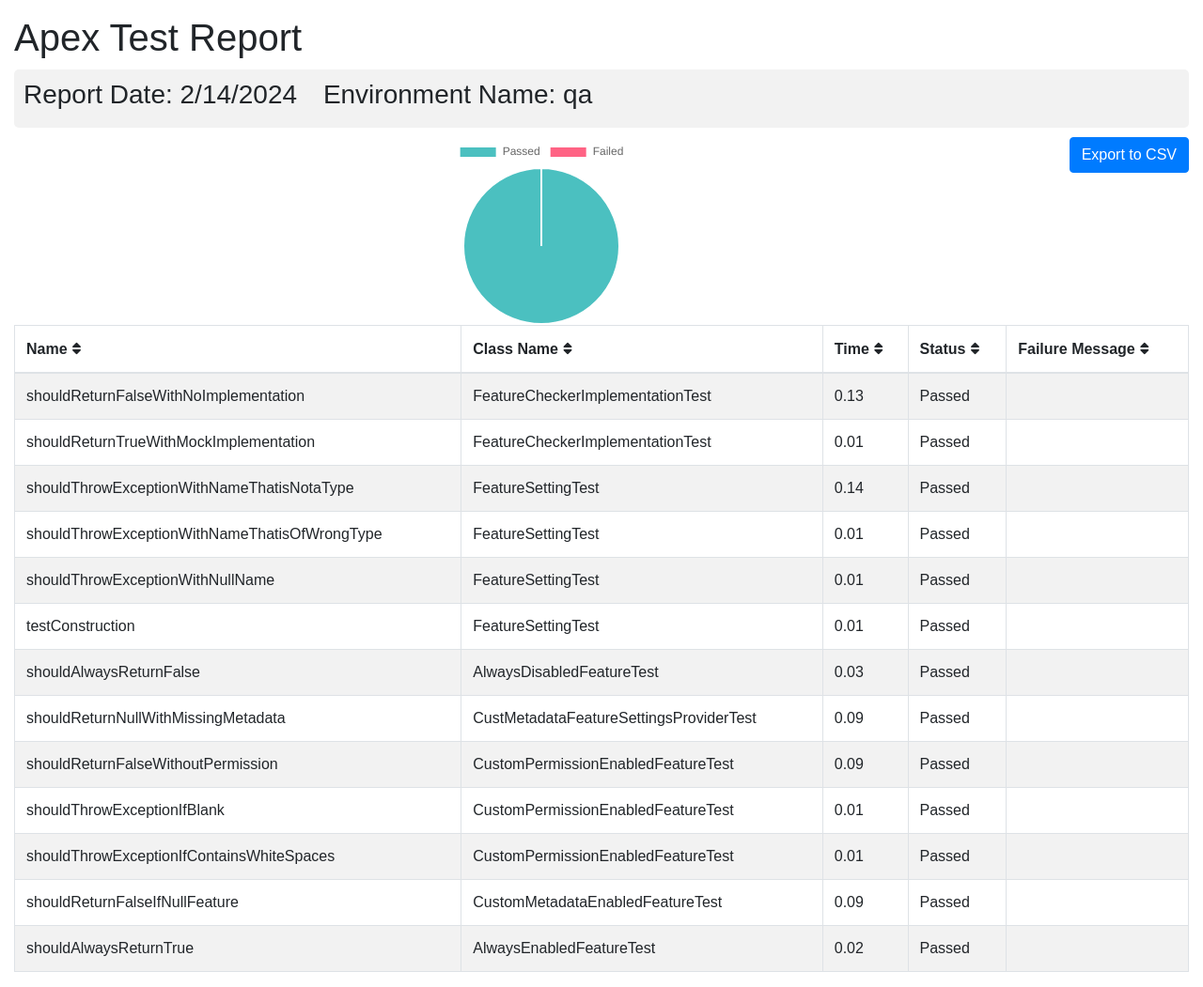
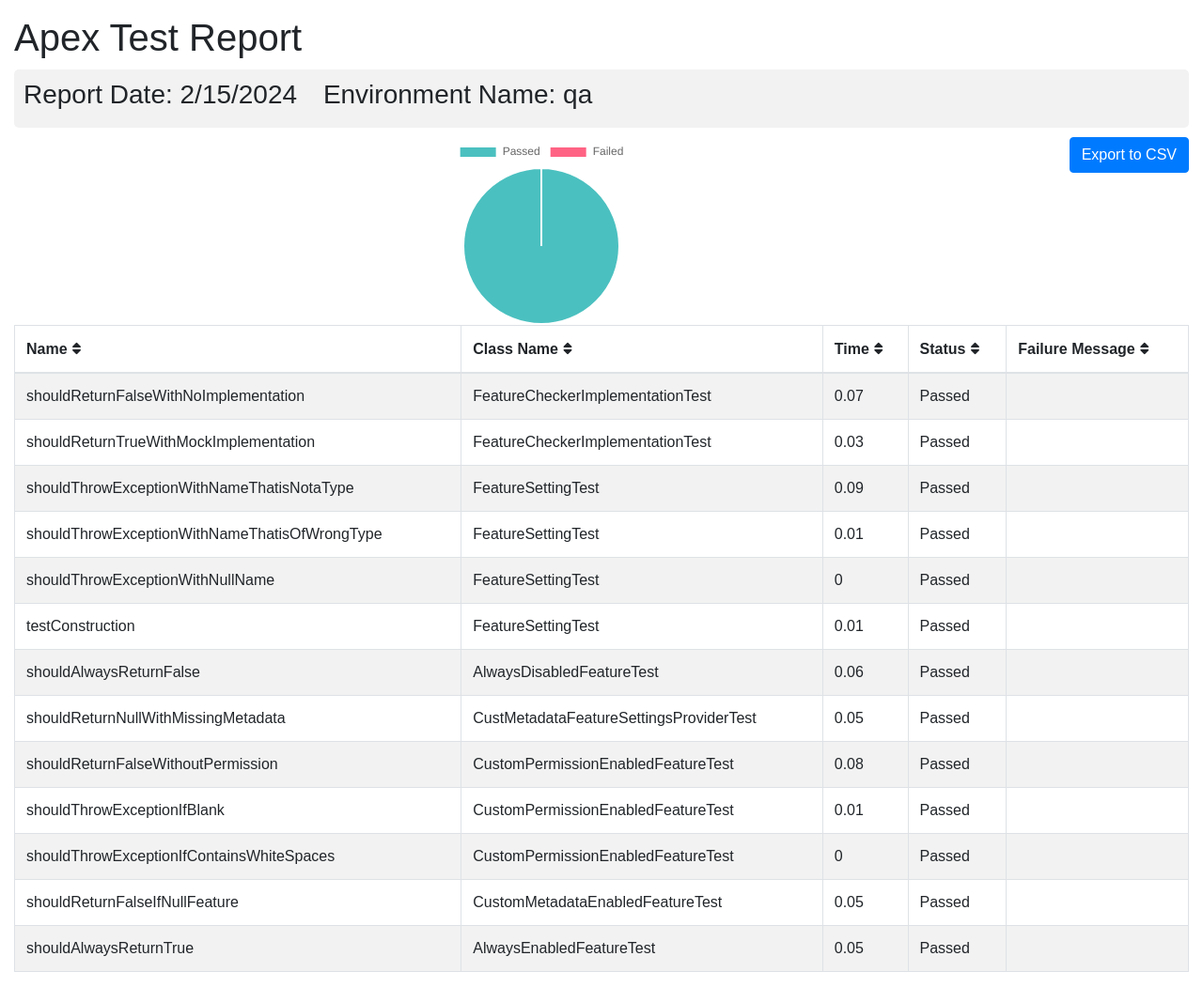
Before and after one commit to flxbl-io/sfops-dashboard, a Jekyll site: the page apextestResults/qa.html, which Jekyll copies as it is, in a window 1280 px wide. Shown: the whole page at 94% size. Built offline with Jekyll 4.4.1, drawn with Linux system fonts in a browser that asks for light colours.

Commit message:
Updated apex test results

```diff
--- a/apextestResults/qa.html
+++ b/apextestResults/qa.html
@@ -102,7 +102,7 @@
       <div class="container-fluid">
         <h1 class="mt-3">Apex Test Report</h1>
         <div class="info-card">
-        <h3>Report Date: 2/14/2024 <span style="margin-left: 20px;">Environment Name: qa</span></h3>
+        <h3>Report Date: 2/15/2024 <span style="margin-left: 20px;">Environment Name: qa</span></h3>
         </div>
         <button onclick="exportTableToCSV('testReport.csv')" class="btn btn-primary float-right">Export to CSV</button>
         <div id="chart-container">
@@ -123,21 +123,21 @@
         <tr>
           <td>shouldReturnFalseWithNoImplementation</td>
           <td>FeatureCheckerImplementationTest</td>
-          <td>0.13</td>
+          <td>0.07</td>
           <td>Passed</td>
           <td></td>
         </tr>
         <tr>
           <td>shouldReturnTrueWithMockImplementation</td>
           <td>FeatureCheckerImplementationTest</td>
-          <td>0.01</td>
+          <td>0.03</td>
           <td>Passed</td>
           <td></td>
         </tr>
         <tr>
           <td>shouldThrowExceptionWithNameThatisNotaType</td>
           <td>FeatureSettingTest</td>
-          <td>0.14</td>
+          <td>0.09</td>
           <td>Passed</td>
           <td></td>
         </tr>
@@ -151,7 +151,7 @@
         <tr>
           <td>shouldThrowExceptionWithNullName</td>
           <td>FeatureSettingTest</td>
-          <td>0.01</td>
+          <td>0</td>
           <td>Passed</td>
           <td></td>
         </tr>
@@ -165,21 +165,21 @@
         <tr>
           <td>shouldAlwaysReturnFalse</td>
           <td>AlwaysDisabledFeatureTest</td>
-          <td>0.03</td>
+          <td>0.06</td>
           <td>Passed</td>
           <td></td>
         </tr>
         <tr>
           <td>shouldReturnNullWithMissingMetadata</td>
           <td>CustMetadataFeatureSettingsProviderTest</td>
-          <td>0.09</td>
+          <td>0.05</td>
           <td>Passed</td>
           <td></td>
         </tr>
         <tr>
           <td>shouldReturnFalseWithoutPermission</td>
           <td>CustomPermissionEnabledFeatureTest</td>
-          <td>0.09</td>
+          <td>0.08</td>
           <td>Passed</td>
           <td></td>
         </tr>
@@ -193,21 +193,21 @@
         <tr>
           <td>shouldThrowExceptionIfContainsWhiteSpaces</td>
           <td>CustomPermissionEnabledFeatureTest</td>
-          <td>0.01</td>
+          <td>0</td>
           <td>Passed</td>
           <td></td>
         </tr>
         <tr>
           <td>shouldReturnFalseIfNullFeature</td>
           <td>CustomMetadataEnabledFeatureTest</td>
-          <td>0.09</td>
+          <td>0.05</td>
           <td>Passed</td>
           <td></td>
         </tr>
         <tr>
           <td>shouldAlwaysReturnTrue</td>
           <td>AlwaysEnabledFeatureTest</td>
-          <td>0.02</td>
+          <td>0.05</td>
           <td>Passed</td>
           <td></td>
         </tr>
```
